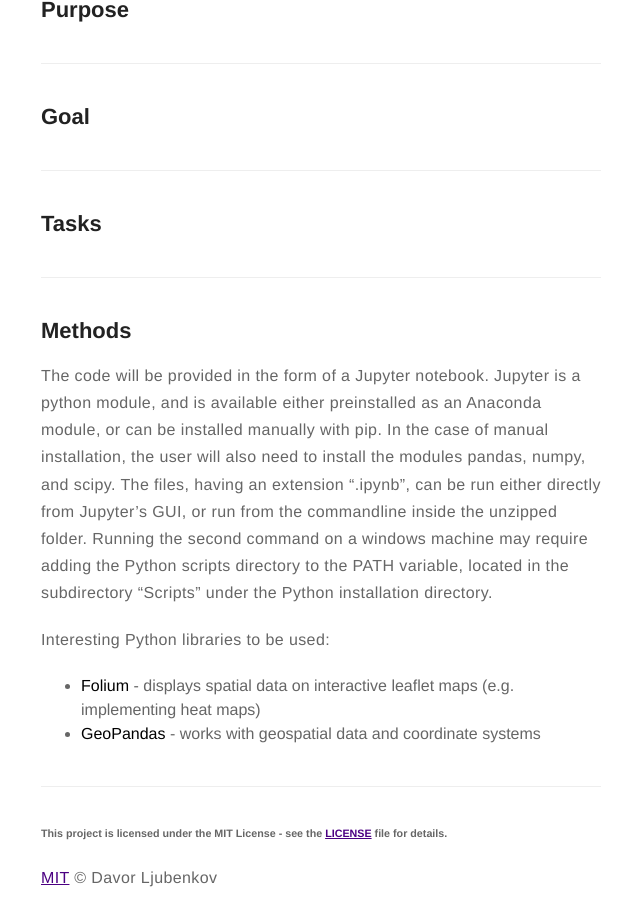
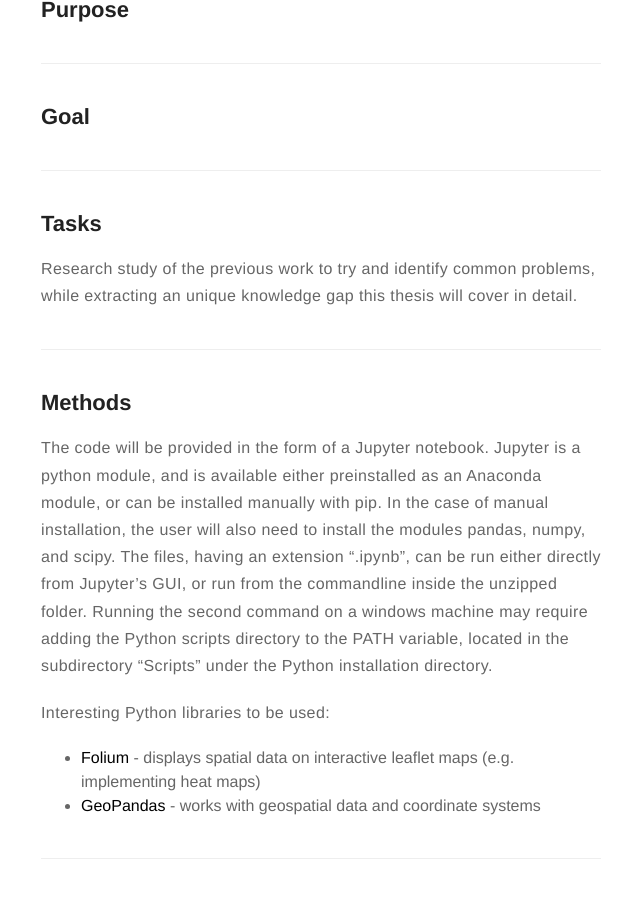
Before and after one commit to dljubenk/dljubenk.github.io, a Jekyll site: the page built from _posts/2019-02-01-project-description.markdown, in a window 1280 px wide and 900 px high, scrolled down 2908 px. Shown: the whole window, without its empty margins (319-959 px from the left). Built offline with Jekyll 4.4.1, drawn with Linux system fonts in a browser that asks for light colours; comment, search, counter and statistics services are not loaded.

Commit message:
Update 2019-02-01-project-description.markdown

```diff
--- a/_posts/2019-02-01-project-description.markdown
+++ b/_posts/2019-02-01-project-description.markdown
@@ -78,6 +78,8 @@ Investigate what is the usage of available data and what can we learn from it, o
 
 ## Tasks
 
+Research study of the previous work to try and identify common problems, while extracting an unique knowledge gap this thesis will cover in detail.
+
 ---
 
 ## Methods
```
